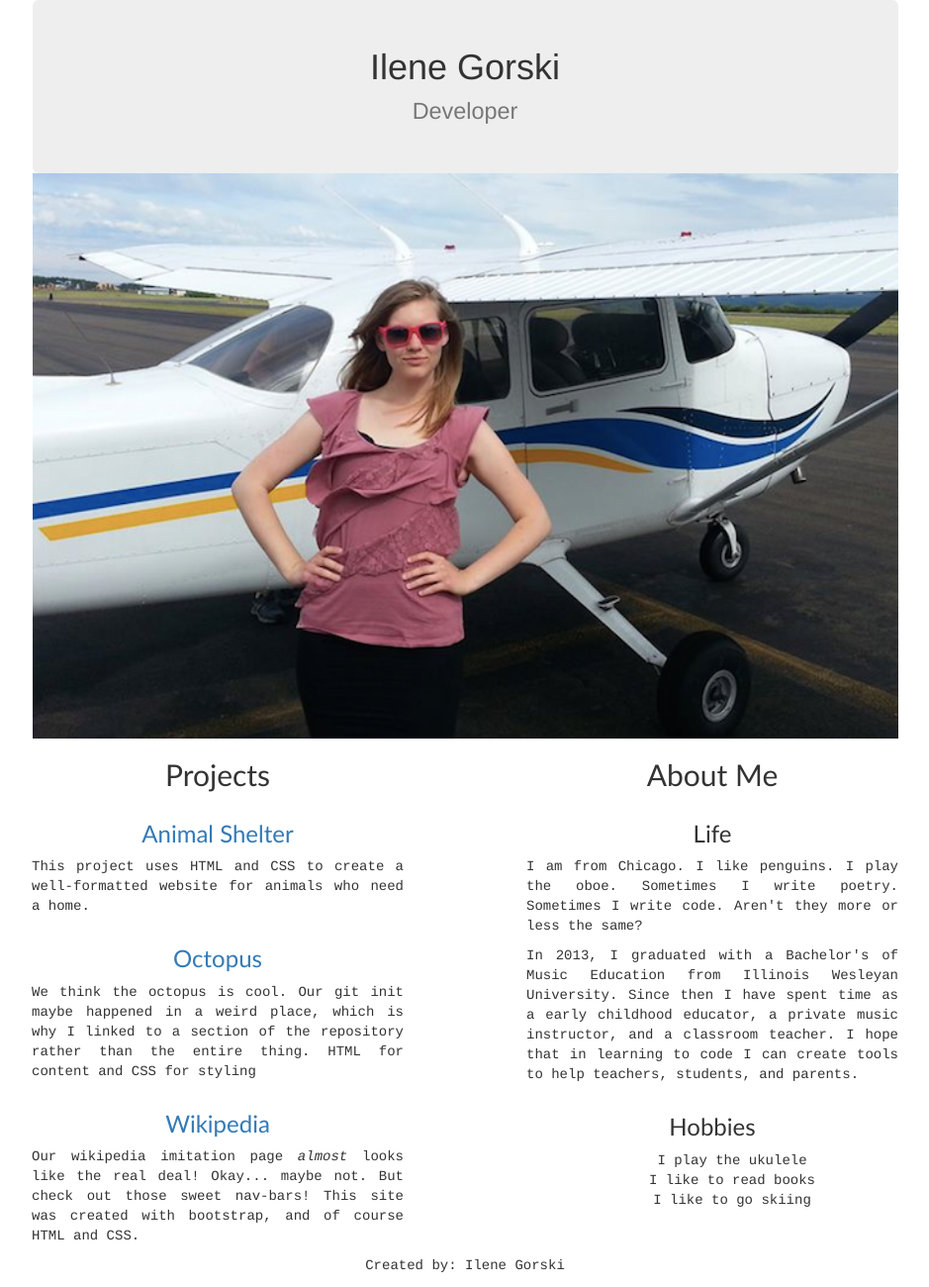
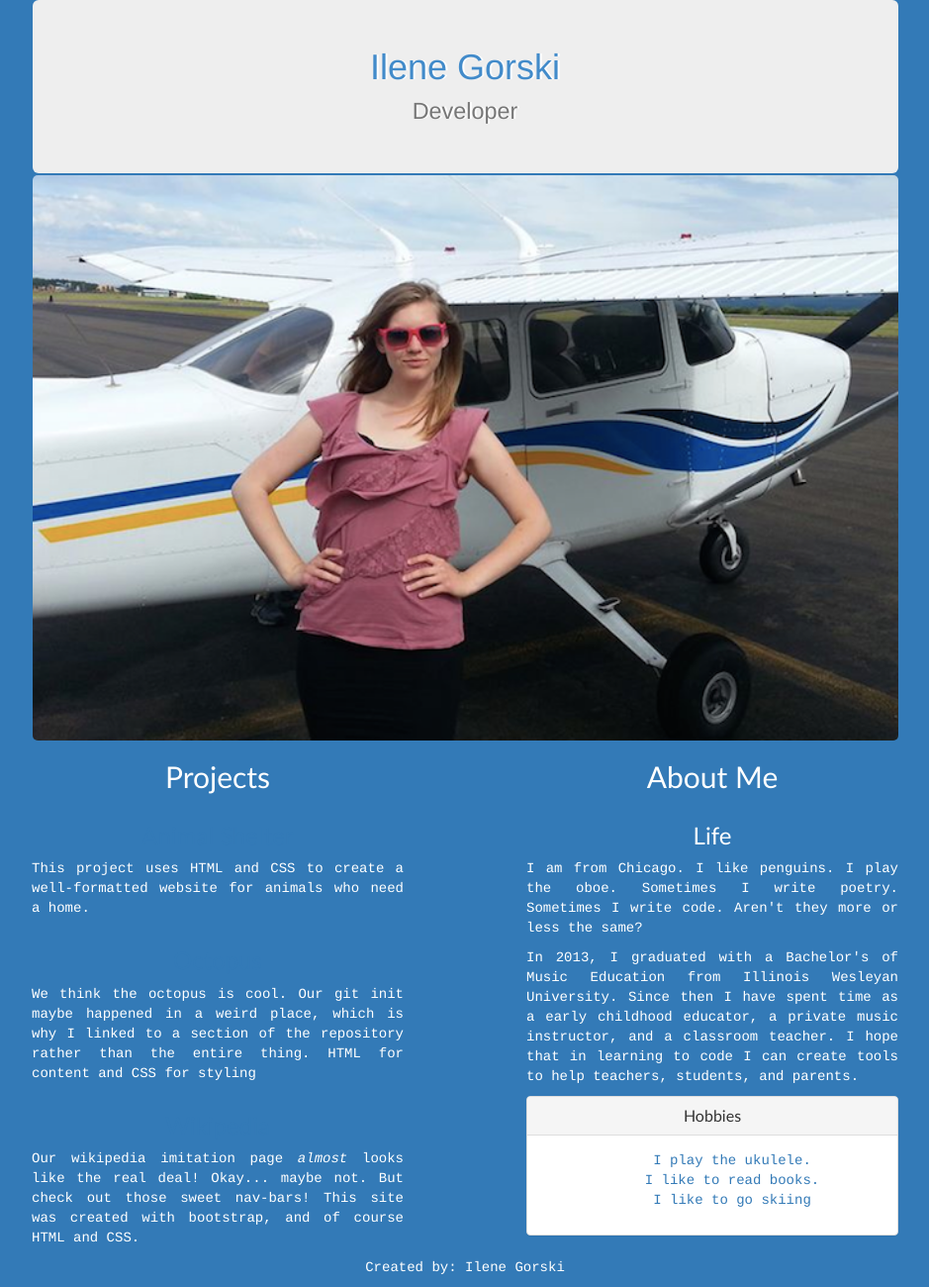
Before and after one commit to eyelean7/portfolio, a plain HTML site: page index.html in a window 1280 px wide. Shown: the whole page at 99% size, without its empty margins (170-1109 px from the left). Drawn offline with Linux system fonts and the light colour scheme.

Commit message:
Add some links (can you find them??) and change color scheme.

```diff
--- a/css/styles.css
+++ b/css/styles.css
@@ -1,12 +1,13 @@
 .jumbotron {
   text-align: center;
   margin: 0 15% 0 15%;
-
+  color: #428bca;
+  text-shadow: 2px 0px white;
 }
 img {
   width: 70%;
-  margin-left: 15%;
-  margin-right: 15%;
+  margin: 2px 15% 0 15%;
+  border-radius: 5px;
 }
 .row {
   margin: 0 10% 0 10%;
@@ -28,6 +29,11 @@ ul {
   text-align: center;
   list-style-type: none;
 }
+ul a:hover {
+  text-decoration: none;
+  background-color: #5cb85c;
+  border-radius: 2px;
+}
 footer p {
   text-align: center;
 }
--- a/index.html
+++ b/index.html
@@ -7,7 +7,7 @@
     <meta name="viewport" content="width=device-width, initial-scale=1">
     <title>Ilene Gorski</title>
   </head>
-  <body>
+  <body class="bg-primary">
     <div class="container-fluid">
 <!-- my name -->
       <h1 class="jumbotron">Ilene Gorski<br><small>Developer</small></h1>
@@ -53,12 +53,18 @@
             <p>In 2013, I graduated with a Bachelor's of Music Education from Illinois Wesleyan University. Since then I have spent time as a early childhood educator, a private music instructor, and a classroom teacher. I hope that in learning to code I can create tools to help teachers, students, and parents.</p>
           </div>
           <div class="row">
-            <h3>Hobbies</h3>
-            <ul>
-              <li>I play the ukulele</li>
-              <li>I like to read books</li>
-              <li>I like to go skiing</li>
-            </ul>
+            <div class="panel panel-default">
+              <div class="panel-heading">
+                <h2 class="panel-title">Hobbies</h2>
+              </div>
+              <div class="panel-body text-primary">
+                <ul>
+                  <li>I play the <a href="https://soundcloud.com/hold-on-to">ukulele</a>.</li>
+                  <li>I like to read <a href="http://gladwell.com/david-and-goliath/">books</a>.</li>
+                  <li>I like to go <a href="https://www.stevenspass.com/site">skiing</a></li>
+                </ul>
+              </div>
+            </div>
           </div>
         </div>
 <!-- Create a gh-pages branch so that your site can be viewed on GitHub Pages at your-username.github.io/portfolio (for example). -->
```
